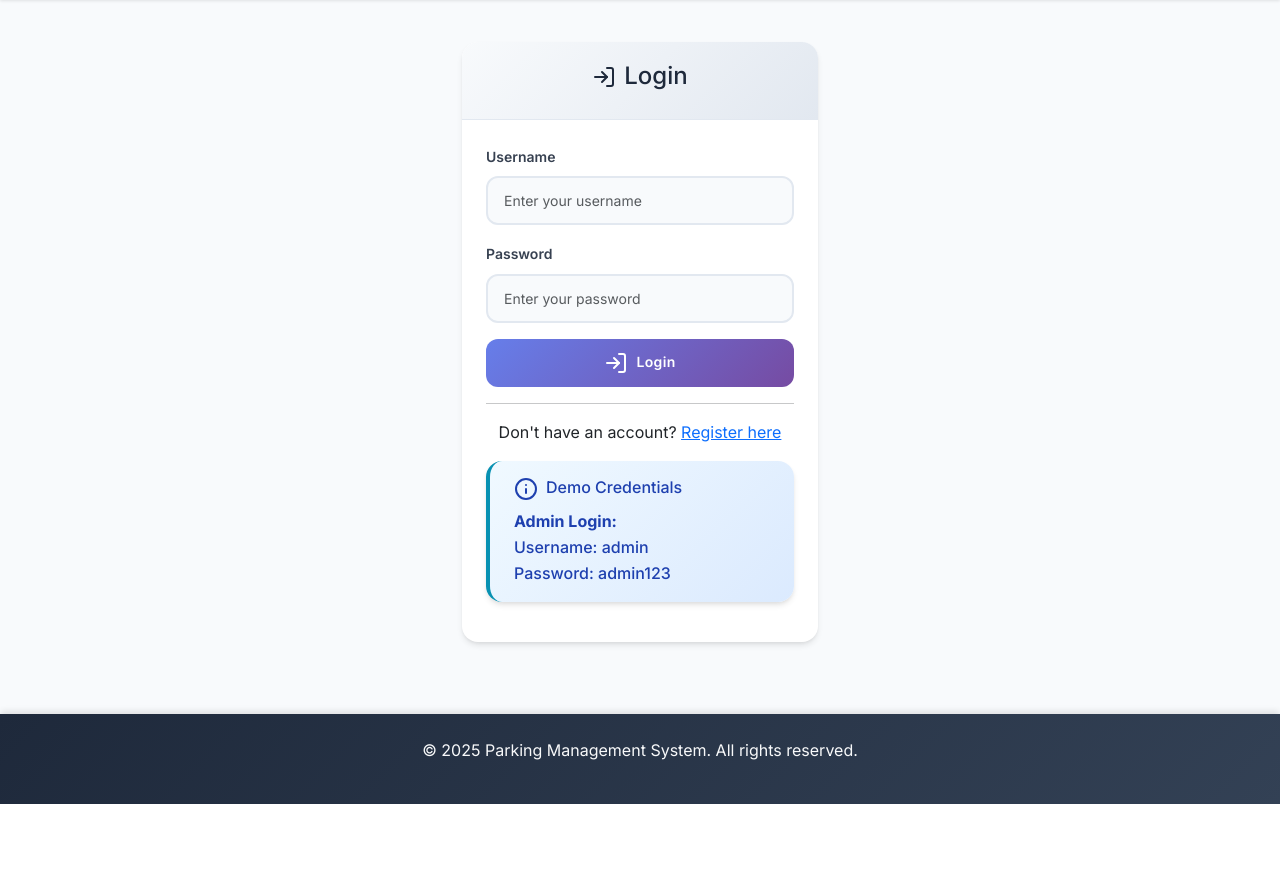
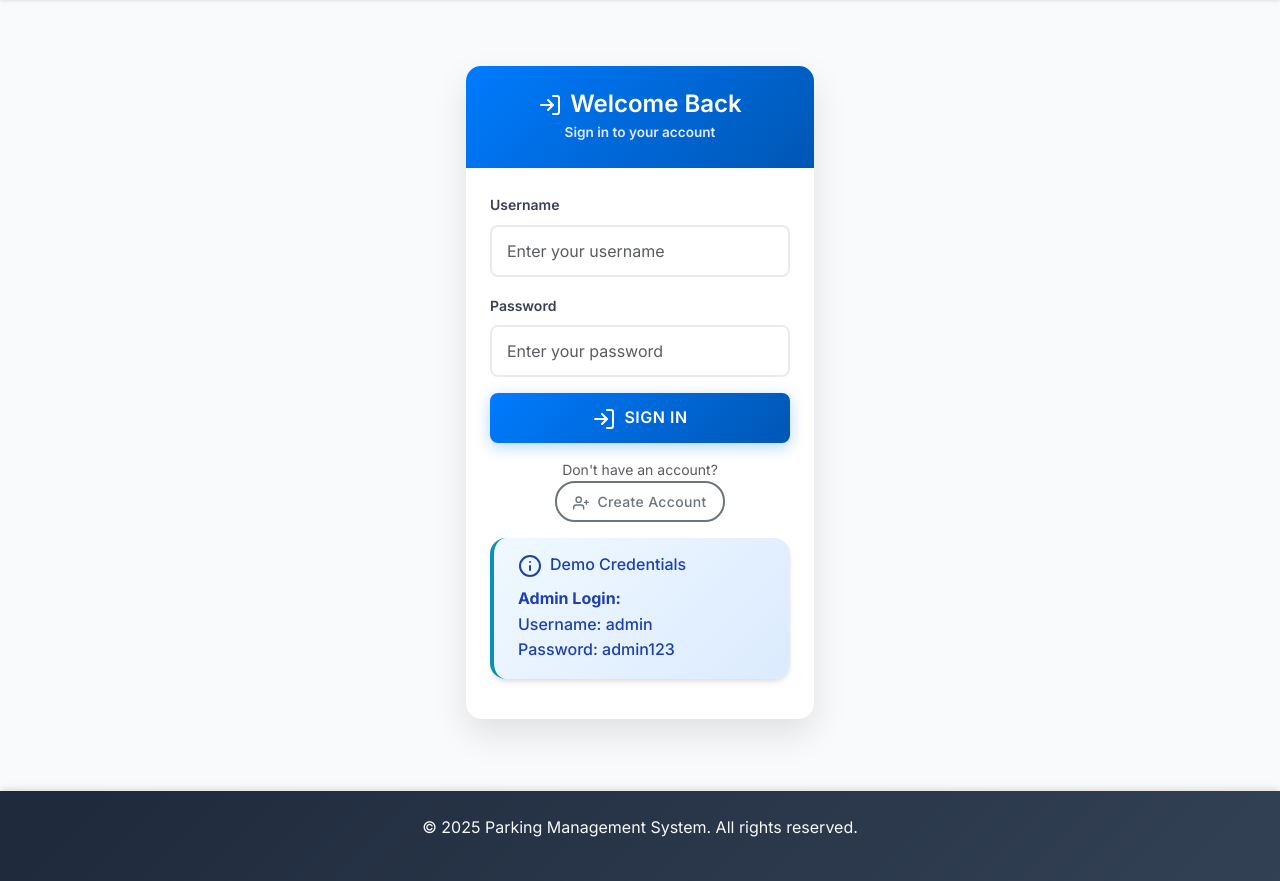
Before and after one commit to 23f2003937/vp-mad1-project, a Flask app: page /login in a window 1280 px wide. Shown: the part 62-943 px from the top of the page. Before the commit the page ends 866 px from the top, so only its background shows below. Run offline with Flask 3, Linux system fonts and the light colour scheme; some libraries are stand-ins or nearby versions.

Commit message:
Enhance the look and feel of login and registration pages for better user experience
Apply styling and layout improvements to login.html and register.html using custom.css.

Replit-Commit-Author: Agent
Replit-Commit-Session-Id: 0003a124-bbc0-4892-818b-575fe34c3011
Replit-Commit-Screenshot-Url: https://storage.googleapis.com/screenshot-production-us-central1/b53512b4-d36e-4ba0-b3df-c6110d5b6c6a/0003a124-bbc0-4892-818b-575fe34c3011/GjvKdY1

```diff
--- a/static/css/custom.css
+++ b/static/css/custom.css
@@ -668,3 +668,97 @@ footer {
     font-size: 1.125rem;
   }
 }
+
+/* Authentication Pages Enhancement */
+.shadow-lg {
+    box-shadow: 0 15px 35px rgba(0, 0, 0, 0.1) !important;
+}
+
+.btn-primary.btn-lg {
+    padding: 12px 20px !important;
+    font-weight: 600 !important;
+    border-radius: 8px !important;
+    border: none !important;
+    background: linear-gradient(135deg, #007bff 0%, #0056b3 100%) !important;
+    box-shadow: 0 4px 15px rgba(0, 123, 255, 0.3) !important;
+    transition: all 0.3s ease !important;
+    text-transform: uppercase;
+    letter-spacing: 0.5px;
+    font-size: 1rem !important;
+}
+
+.btn-primary.btn-lg:hover {
+    transform: translateY(-2px) !important;
+    box-shadow: 0 6px 20px rgba(0, 123, 255, 0.4) !important;
+    background: linear-gradient(135deg, #0056b3 0%, #004085 100%) !important;
+}
+
+.btn-outline-secondary.btn-sm {
+    border-radius: 20px !important;
+    padding: 8px 16px !important;
+    transition: all 0.3s ease !important;
+    font-weight: 500;
+    border: 2px solid #6c757d !important;
+}
+
+.btn-outline-secondary.btn-sm:hover {
+    transform: translateY(-1px) !important;
+    box-shadow: 0 2px 10px rgba(0, 0, 0, 0.1) !important;
+    background-color: #6c757d !important;
+    border-color: #6c757d !important;
+    color: white !important;
+}
+
+/* Enhanced form styling for auth pages */
+.container .form-control {
+    border-radius: 8px !important;
+    border: 2px solid #e9ecef !important;
+    padding: 12px 15px !important;
+    transition: all 0.3s ease !important;
+    font-size: 1rem !important;
+    background-color: #ffffff !important;
+}
+
+.container .form-control:focus {
+    border-color: #007bff !important;
+    box-shadow: 0 0 0 0.2rem rgba(0, 123, 255, 0.15) !important;
+    transform: translateY(-1px) !important;
+    background-color: #ffffff !important;
+}
+
+.card-header.bg-primary {
+    background: linear-gradient(135deg, #007bff 0%, #0056b3 100%) !important;
+    border-radius: 15px 15px 0 0 !important;
+    padding: 1.5rem !important;
+    border: none !important;
+}
+
+.card-header.bg-primary h4 {
+    margin: 0 !important;
+    font-weight: 600 !important;
+    color: white !important;
+}
+
+.card-header.bg-primary small {
+    opacity: 0.9;
+    font-size: 0.85rem;
+}
+
+/* Button focus states */
+.btn:focus,
+.btn.focus {
+    outline: 0 !important;
+    box-shadow: 0 0 0 0.2rem rgba(0, 123, 255, 0.25) !important;
+}
+
+/* Form validation styling */
+.is-invalid.form-control {
+    border-color: #dc3545 !important;
+    background-image: none !important;
+}
+
+.invalid-feedback {
+    font-size: 0.875rem !important;
+    color: #dc3545 !important;
+    margin-top: 0.25rem !important;
+}
--- a/templates/login.html
+++ b/templates/login.html
@@ -3,12 +3,14 @@
 {% block title %}Login - Parking Management System{% endblock %}
 
 {% block content %}
-<div class="row justify-content-center">
-    <div class="col-md-6 col-lg-4">
-        <div class="card">
-            <div class="card-header text-center">
-                <h4><i data-feather="log-in" class="me-2"></i>Login</h4>
-            </div>
+<div class="container mt-4">
+    <div class="row justify-content-center">
+        <div class="col-md-6 col-lg-4">
+            <div class="card shadow-lg">
+                <div class="card-header text-center bg-primary text-white">
+                    <h4 class="mb-0"><i data-feather="log-in" class="me-2"></i>Welcome Back</h4>
+                    <small class="text-light">Sign in to your account</small>
+                </div>
             <div class="card-body">
                 <form method="POST" novalidate>
                     {{ form.hidden_tag() }}
@@ -37,17 +39,19 @@
                         {% endif %}
                     </div>
 
-                    <div class="d-grid">
-                        <button type="submit" class="btn btn-primary">
-                            <i data-feather="log-in" class="me-2"></i>Login
+                    <div class="d-grid mb-3">
+                        <button type="submit" class="btn btn-primary btn-lg">
+                            <i data-feather="log-in" class="me-2"></i>Sign In
                         </button>
                     </div>
                 </form>
 
-                <hr>
-                <div class="text-center">
-                    <p class="mb-0">Don't have an account?
-                        <a href="{{ url_for('register') }}">Register here</a>
+                <div class="text-center mt-3">
+                    <p class="text-muted mb-0">Don't have an account?
+                        <a href="{{ url_for('register') }}" class="btn btn-outline-secondary btn-sm">
+                            <i data-feather="user-plus" class="me-1" style="width: 16px; height: 16px;"></i>
+                            Create Account
+                        </a>
                     </p>
                 </div>
 
```
Also changed, not shown: templates/register.html (+17 -13 lines).
